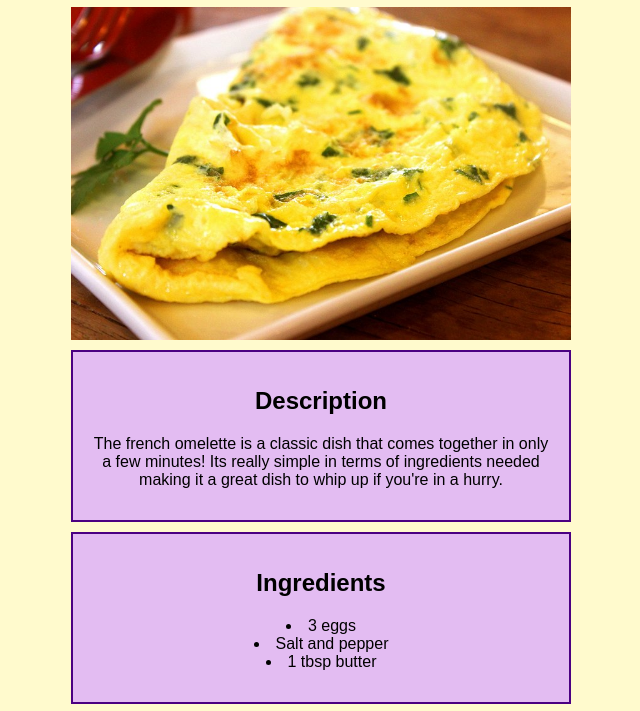
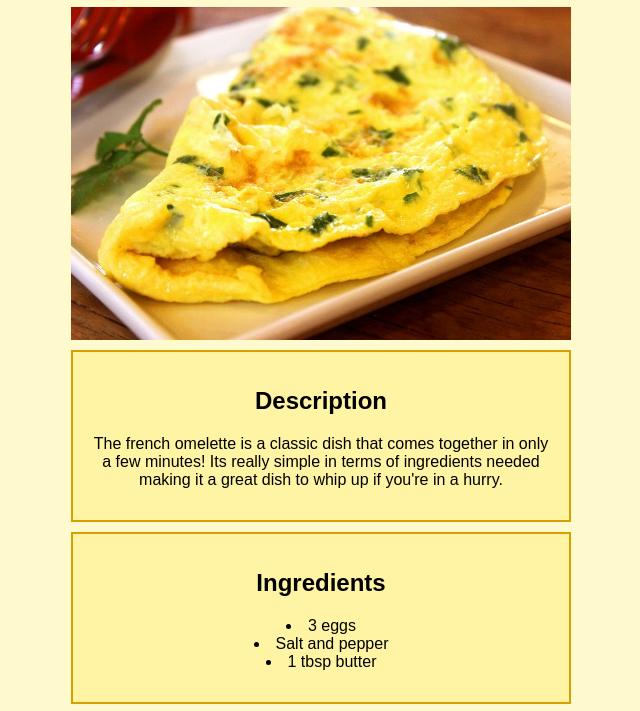
Before and after one commit to bisaiah26/odin-recipes, a plain HTML site: page recipes/french-omelette.html in a window 1280 px wide. Shown: the part 159-870 px from the top of the page, without its empty margins (319-959 px from the left). Drawn offline with Linux system fonts and the light colour scheme.

Commit message:
add background color and color for eg class

```diff
--- a/style.css
+++ b/style.css
@@ -58,6 +58,11 @@ img {
     background-color:lemonchiffon;
 }
 
+.eg {
+    background-color: rgb(255, 243, 164);
+    border: solid 2px rgb(215, 160, 0)
+}
+
 .soub {
     color: rgb(200, 255, 200);
     background-color: rgb(57, 102, 35);
```
